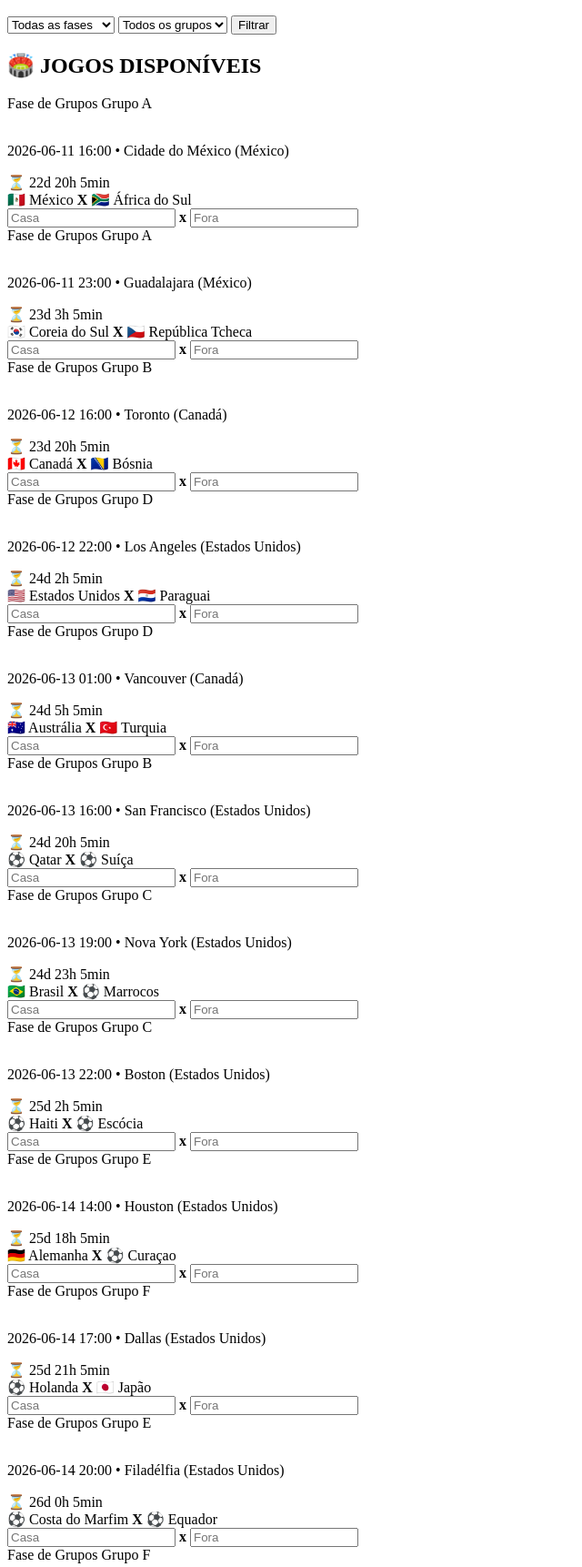
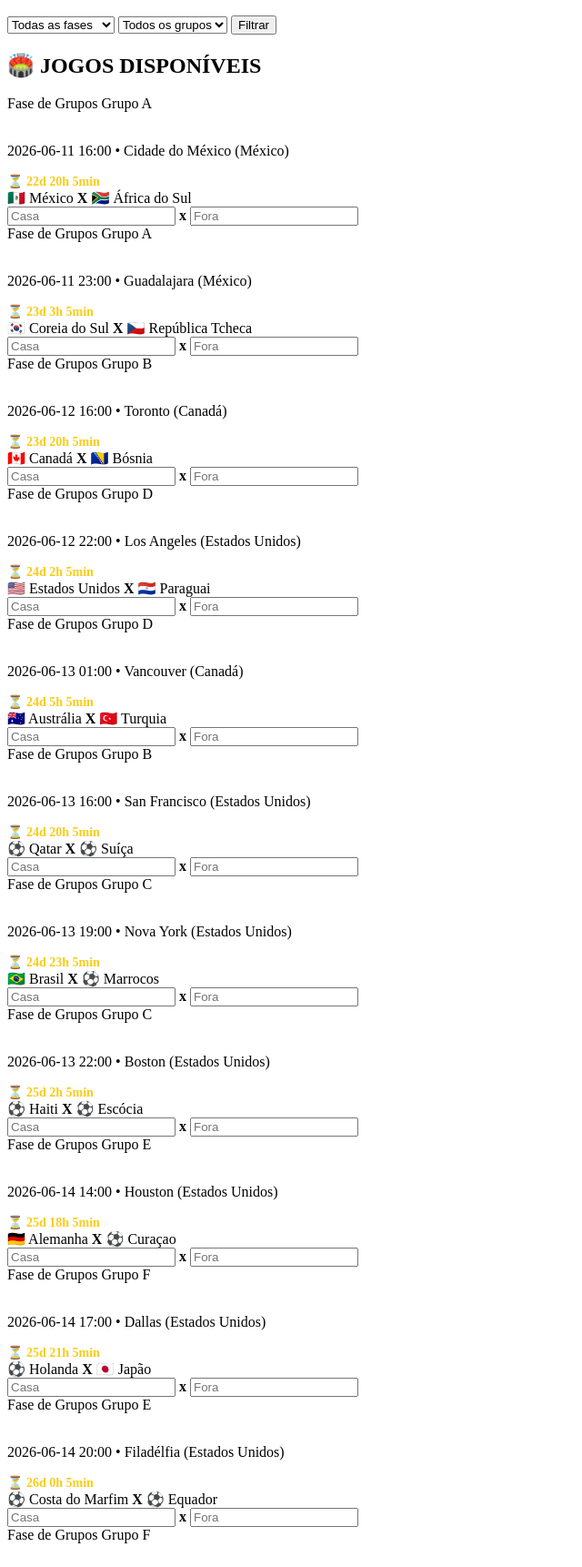
Before and after one commit to viniciusmoreira44563-cloud/bolao-copa-2026, a Flask app: page /jogos in a window 1280 px wide. Shown: the part 238-1960 px from the top of the page at 91% size, without its empty margins (0-640 px from the left). Run offline with Flask 3, Linux system fonts and the light colour scheme; the visitor is signed in with stand-in values (Sample User, id 1); data comes from the database, SQL or seed files in the repository; data that the repository does not hold is empty.

Commit message:
Update style.css

```diff
--- a/static/style.css
+++ b/static/style.css
@@ -1,3 +1,15 @@
+.countdown{
+    margin-top:10px;
+    font-size:14px;
+    color:#facc15;
+    font-weight:bold;
+}
+
+.disabled{
+    opacity:0.5;
+    pointer-events:none;
+}
+
 .clean-input {
     width: 95px;
     height: 55px;
@@ -23,14 +35,12 @@
     transform: scale(1.03);
 }
 
-/* remove setinhas chrome */
 .clean-input::-webkit-outer-spin-button,
 .clean-input::-webkit-inner-spin-button {
     -webkit-appearance: none;
     margin: 0;
 }
 
-/* remove setinhas firefox */
 .clean-input[type=number] {
     -moz-appearance: textfield;
 }
```
